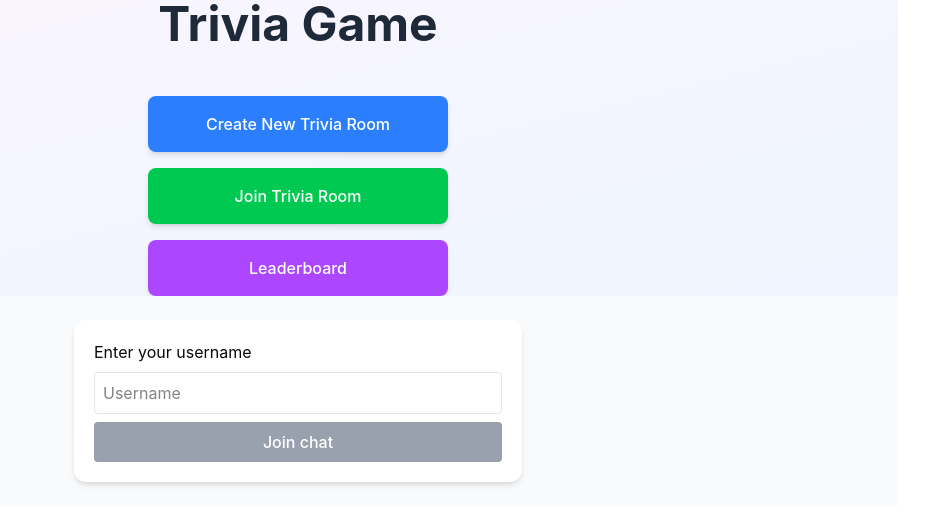
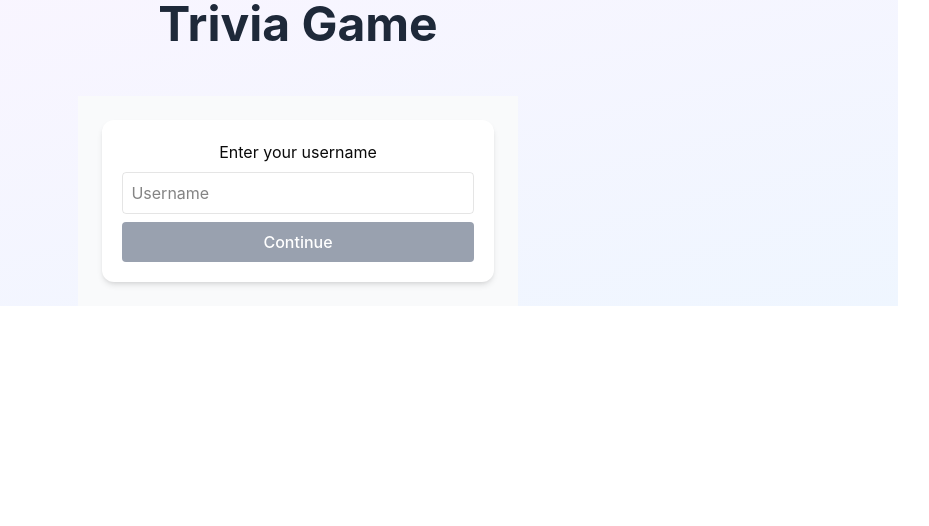
Before and after one commit to oliverpeitsalo/oliverpeitsalo.github.io, a React (Vite) app in the folder frontend/: page / in a window 1280 px wide. Shown: the top 526 px of the page, without its empty margins (342-1271 px from the left). Built offline with nearby package versions, Linux system fonts and the light colour scheme.

Commit message:
Enabled Create Room button and updated Frontpage

```diff
--- a/frontend/src/app/components/Chat.tsx
+++ b/frontend/src/app/components/Chat.tsx
@@ -1,10 +1,13 @@
 import { useState, useEffect } from 'react';
 
-export function Chat() {
+// TYPES //
+type ChatProps = {
+  username: string
+}
+
+export function Chat({ username }: ChatProps) {
   const [messages, setMessages] = useState<Array<{ user: string; text: string }>>([]);
   const [inputValue, setInputValue] = useState<string>('');
-  const [username, setUsername] = useState<string>("");
-  const [inputUsername, setInputUsername] = useState<string>("");
   const [socket, setSocket] = useState<WebSocket | null>(null);
   const [status, setStatus] = useState<"connecting" | "connected" | "error">("connecting");
 
@@ -91,41 +94,12 @@ export function Chat() {
 
   return (
     <>
-    {!username && (
-      <div className="w-full p-6 bg-gray-50">
-        <div className="max-w-md mx-auto bg-white p-5 rounded-xl shadow-md">
-          <p className="mb-2">Enter your username</p>
-
-          <input
-            value={inputUsername}
-            onChange={(e) => setInputUsername(e.target.value)}
-            className="w-full border p-2 mb-2 rounded"
-            placeholder="Username"
-            onKeyDown={(e) => {
-              if (e.key === "Enter") handleJoinKeyPress()
-            }}
-          />
-
-          <button
-            onClick={() => {
-              if (!inputUsername.trim()) { return }
-              setUsername(inputUsername.trim())
-            }}
-            disabled={!inputUsername.trim()}
-            className="w-full bg-blue-600 text-white p-2 rounded
-             disabled:bg-gray-400 disabled:cursor-not-allowed"
-          >
-            Join chat
-          </button>
-        </div>
-      </div>
-    )}
-    {username && status === "connecting" && (
+    {status === "connecting" && (
       <div className="w-full h-full flex items-center justify-center">
         <p>Connecting to chat...</p>
       </div>
     )}
-    {username && status === "connected" &&
+    {status === "connected" &&
       <div className="w-full p-6 bg-gray-50">
         <div className="max-w-4xl mx-auto bg-white rounded-xl shadow-md border border-gray-200 p-5">
           <div className="h-32 overflow-y-auto mb-3 space-y-2">
@@ -159,7 +133,7 @@ export function Chat() {
         </div>
       </div>
     }
-    {username && status === "error" && (
+    {status === "error" && (
       <div className="w-full p-6 bg-gray-50 flex flex-col items-center justify-center">
       <p className="text-red-500 text-sm mb-2">
         Couldn't connect to chat server
--- a/frontend/src/app/components/FrontPage.tsx
+++ b/frontend/src/app/components/FrontPage.tsx
@@ -1,15 +1,18 @@
 // import { Container } from "@mui/material"
 import { Chat } from './Chat';
-// import { useNavigate } from "react-router-dom";
-// import { useState } from 'react';
+import { useNavigate } from "react-router-dom";
+import { useState } from 'react';
 
 export default function FrontPage() {
+  const [username, setUsername] = useState<string>("");
+  const [inputUsername, setInputUsername] = useState<string>("");
   // const [roomId, setRoomId] = useState("");
-  // const navigate = useNavigate();
+  const navigate = useNavigate();
 
   const handleCreateRoom = () => {
     // const setRoomId = crypto.randomUUID();
     // navigate(`/room/${newRoomId}`);
+    navigate("/room/:roomId")
   }
 
   const handleJoinTrivia = () => {
@@ -25,11 +28,41 @@ export default function FrontPage() {
   };
 
   return (
+    <>
       <div className="size-full flex flex-col">
         <div className="flex-1 flex items-center justify-center bg-gradient-to-br from-purple-50 to-blue-50">
           <div className="text-center space-y-8">
             <h1 className="text-5xl font-bold text-gray-800 mb-12">Trivia Game</h1>
+          {!username && (
+            <div className="w-full p-6 bg-gray-50">
+              <div className="max-w-md mx-auto bg-white p-5 rounded-xl shadow-md">
+                <p className="mb-2">Enter your username</p>
 
+                <input
+                  value={inputUsername}
+                  onChange={(e) => setInputUsername(e.target.value)}
+                  className="w-full border p-2 mb-2 rounded"
+                  placeholder="Username"
+                  onKeyDown={(e) => {
+                    if (e.key === "Enter") handleJoinKeyPress()
+                  }}
+                />
+
+                <button
+                  onClick={() => {
+                    if (!inputUsername.trim()) { return }
+                    setUsername(inputUsername.trim())
+                  }}
+                  disabled={!inputUsername.trim()}
+                  className="w-full bg-blue-600 text-white p-2 rounded
+                  disabled:bg-gray-400 disabled:cursor-not-allowed"
+                >
+                  Continue
+                </button>
+              </div>
+            </div>
+          )}
+          {username && (
             <div className="flex flex-col gap-4 min-w-[300px]">
               <button
                 onClick={handleCreateRoom}
@@ -52,9 +85,13 @@ export default function FrontPage() {
                 Leaderboard
               </button>
             </div>
+          )}
           </div>
         </div>
-      <Chat />
+        {username &&
+          <Chat username={username} />
+        }
       </div>
+    </>
   );
 }
```
Lines whose indentation alone changed are shown as unchanged.
